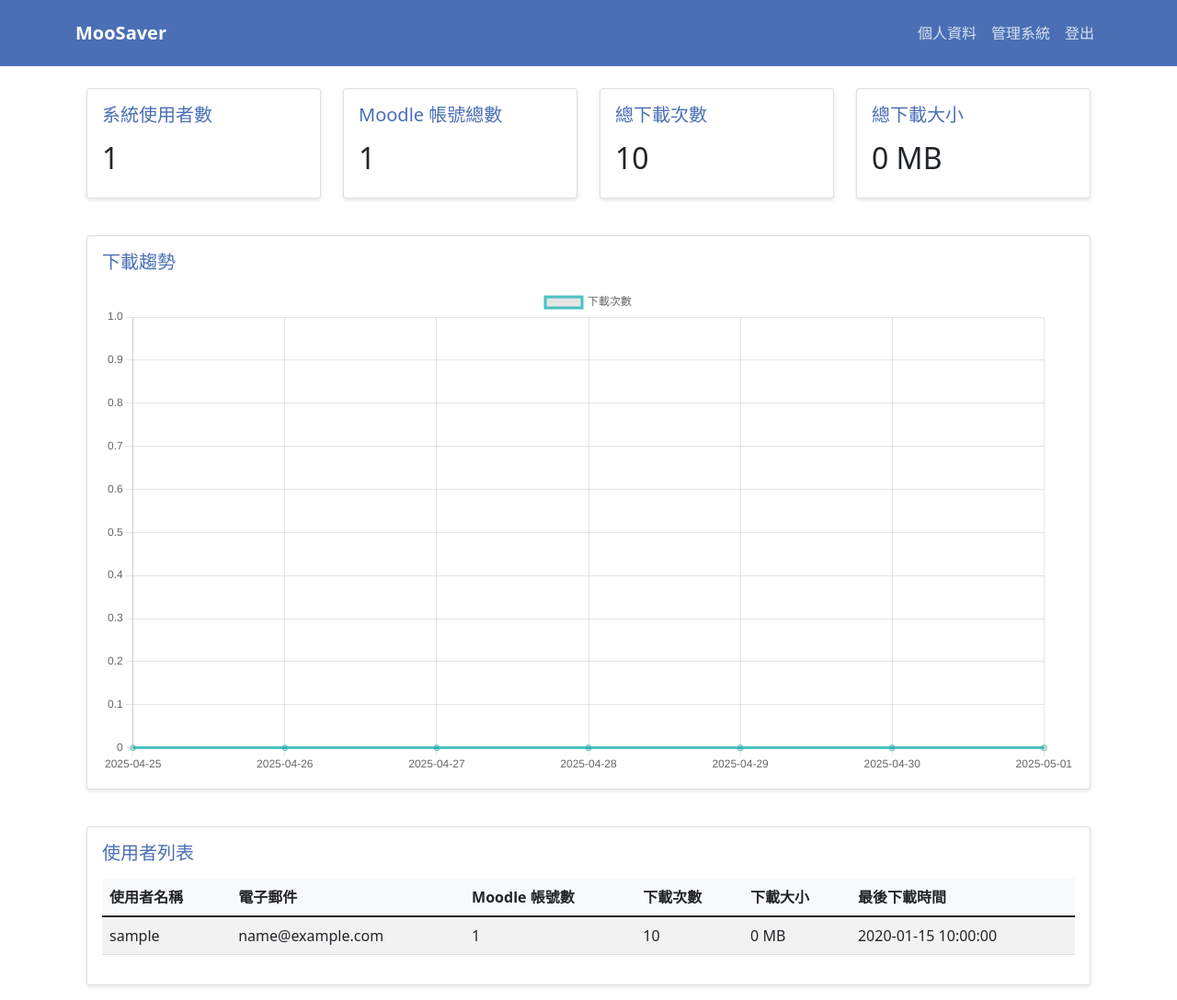
After one commit to 0BlueYan0/moosaver, a Django app: page /users/admin/dashboard/ in a window 1280 px wide. The commit adds this page. Shown: the whole page at 92% size. Run offline with Django 5.2, Linux system fonts and the light colour scheme; a user stored in the database is signed in; tables that the repository leaves empty hold one stand-in row (values such as "Sample post"); some libraries are stand-ins or nearby versions.

Commit message:
新增管理系統功能，包含用戶下載統計更新及管理介面，並在多個模板中添加管理選項。

```diff
--- a/download/templates/download_page.html
+++ b/download/templates/download_page.html
@@ -329,6 +329,9 @@
                         </a>
                         <div class="dropdown-menu" v-show="userMenu">
                             <a href="/profile/" class="dropdown-item">個人資料</a>
+                            {% if user.is_superuser %}
+                            <a href="/users/admin/dashboard/" class="dropdown-item">管理系統</a>
+                            {% endif %}
                             <a href="#" class="dropdown-item" @click.prevent="logout">登出</a>
                         </div>
                     </div>
--- a/download/templates/file_manage.html
+++ b/download/templates/file_manage.html
@@ -549,6 +549,9 @@
                         </a>
                         <div class="dropdown-menu" v-show="userMenu">
                             <a href="/profile/" class="dropdown-item">個人資料</a>
+                            {% if user.is_superuser %}
+                            <a href="/users/admin/dashboard/" class="dropdown-item">管理系統</a>
+                            {% endif %}
                             <a href="#" class="dropdown-item" @click.prevent="logout">登出</a>
                         </div>
                     </div>
--- a/download/templates/home_page.html
+++ b/download/templates/home_page.html
@@ -344,6 +344,9 @@
                         </a>
                         <div class="dropdown-menu" v-show="userMenu">
                             <a href="/profile/" class="dropdown-item">個人資料</a>
+                            {% if user.is_superuser %}
+                            <a href="/users/admin/dashboard/" class="dropdown-item">管理系統</a>
+                            {% endif %}
                             <a href="#" class="dropdown-item" @click.prevent="logout">登出</a>
                         </div>
                     </div>
--- a/download/templates/profile.html
+++ b/download/templates/profile.html
@@ -316,6 +316,9 @@
                         </a>
                         <div class="dropdown-menu" v-show="userMenu">
                             <a href="/profile/" class="dropdown-item">個人資料</a>
+                            {% if user.is_superuser %}
+                            <a href="/users/admin/dashboard/" class="dropdown-item">管理系統</a>
+                            {% endif %}
                             <a href="#" class="dropdown-item" @click.prevent="logout">登出</a>
                         </div>
                     </div>
--- /dev/null
+++ b/users/templates/base.html
@@ -0,0 +1,64 @@
+<!DOCTYPE html>
+<html lang="zh-TW">
+<head>
+    <meta charset="UTF-8">
+    <meta name="viewport" content="width=device-width, initial-scale=1.0">
+    <title>{% block title %}{% endblock %}</title>
+    <link href="https://cdn.jsdelivr.net/npm/bootstrap@5.1.3/dist/css/bootstrap.min.css" rel="stylesheet">
+    <style>
+        .navbar {
+            background-color: #4a6fb5;
+            padding: 1rem;
+        }
+        .navbar-brand {
+            color: white !important;
+            font-weight: bold;
+        }
+        .nav-link {
+            color: rgba(255, 255, 255, 0.8) !important;
+        }
+        .nav-link:hover {
+            color: white !important;
+        }
+        .nav-link.active {
+            color: white !important;
+            font-weight: bold;
+        }
+    </style>
+    {% block extra_css %}{% endblock %}
+</head>
+<body>
+    {% if user.is_authenticated %}
+    <nav class="navbar navbar-expand-lg">
+        <div class="container">
+            <a class="navbar-brand" href="/">MooSaver</a>
+            <button class="navbar-toggler" type="button" data-bs-toggle="collapse" data-bs-target="#navbarNav">
+                <span class="navbar-toggler-icon"></span>
+            </button>
+            <div class="collapse navbar-collapse" id="navbarNav">
+                <ul class="navbar-nav ms-auto">
+                    <li class="nav-item">
+                        <a class="nav-link" href="/profile">個人資料</a>
+                    </li>
+                    {% if user.is_superuser %}
+                    <li class="nav-item">
+                        <a class="nav-link" href="/users/admin/dashboard/">管理系統</a>
+                    </li>
+                    {% endif %}
+                    <li class="nav-item">
+                        <a class="nav-link" href="/users/logout/">登出</a>
+                    </li>
+                </ul>
+            </div>
+        </div>
+    </nav>
+    {% endif %}
+
+    <div class="container mt-4">
+        {% block content %}{% endblock %}
+    </div>
+
+    <script src="https://cdn.jsdelivr.net/npm/bootstrap@5.1.3/dist/js/bootstrap.bundle.min.js"></script>
+    {% block extra_js %}{% endblock %}
+</body>
+</html>
--- /dev/null
+++ b/users/templates/users/admin_dashboard.html
@@ -0,0 +1,159 @@
+{% extends "base.html" %}
+{% load static %}
+
+{% block title %}管理系統 - MooSaver{% endblock %}
+
+{% block extra_css %}
+<style>
+    .card {
+        margin-bottom: 1rem;
+        box-shadow: 0 2px 4px rgba(0,0,0,0.1);
+    }
+    .card-title {
+        color: #4a6fb5;
+        margin-bottom: 1rem;
+    }
+    .table th {
+        background-color: #f8f9fa;
+    }
+    .moodle-accounts {
+        font-size: 0.9em;
+        color: #666;
+    }
+</style>
+{% endblock %}
+
+{% block content %}
+<div class="container-fluid">
+    <div class="row">
+        <!-- 統計卡片 -->
+        <div class="col-md-3">
+            <div class="card">
+                <div class="card-body">
+                    <h5 class="card-title">系統使用者數</h5>
+                    <h2 id="total-users">0</h2>
+                </div>
+            </div>
+        </div>
+        <div class="col-md-3">
+            <div class="card">
+                <div class="card-body">
+                    <h5 class="card-title">Moodle 帳號總數</h5>
+                    <h2 id="total-moodle-accounts">0</h2>
+                </div>
+            </div>
+        </div>
+        <div class="col-md-3">
+            <div class="card">
+                <div class="card-body">
+                    <h5 class="card-title">總下載次數</h5>
+                    <h2 id="total-downloads">0</h2>
+                </div>
+            </div>
+        </div>
+        <div class="col-md-3">
+            <div class="card">
+                <div class="card-body">
+                    <h5 class="card-title">總下載大小</h5>
+                    <h2 id="total-size">0 MB</h2>
+                </div>
+            </div>
+        </div>
+    </div>
+
+    <!-- 圖表區域 -->
+    <div class="row mt-4">
+        <div class="col-md-12">
+            <div class="card">
+                <div class="card-body">
+                    <h5 class="card-title">下載趨勢</h5>
+                    <canvas id="downloadChart"></canvas>
+                </div>
+            </div>
+        </div>
+    </div>
+
+    <!-- 使用者列表 -->
+    <div class="row mt-4">
+        <div class="col-md-12">
+            <div class="card">
+                <div class="card-body">
+                    <h5 class="card-title">使用者列表</h5>
+                    <div class="table-responsive">
+                        <table class="table table-striped">
+                            <thead>
+                                <tr>
+                                    <th>使用者名稱</th>
+                                    <th>電子郵件</th>
+                                    <th>Moodle 帳號數</th>
+                                    <th>下載次數</th>
+                                    <th>下載大小</th>
+                                    <th>最後下載時間</th>
+                                </tr>
+                            </thead>
+                            <tbody id="user-list">
+                            </tbody>
+                        </table>
+                    </div>
+                </div>
+            </div>
+        </div>
+    </div>
+</div>
+{% endblock %}
+
+{% block extra_js %}
+<script src="https://cdn.jsdelivr.net/npm/chart.js"></script>
+<script>
+document.addEventListener('DOMContentLoaded', function() {
+    // 獲取統計數據
+    fetch('/users/admin/statistics/')
+        .then(response => response.json())
+        .then(data => {
+            // 更新統計卡片
+            document.getElementById('total-users').textContent = data.total_users;
+            document.getElementById('total-moodle-accounts').textContent = data.total_moodle_accounts;
+            document.getElementById('total-downloads').textContent = data.total_downloads;
+            document.getElementById('total-size').textContent = data.total_size + ' MB';
+
+            // 更新使用者列表
+            const userList = document.getElementById('user-list');
+            data.users.forEach(user => {
+                const row = document.createElement('tr');
+                row.innerHTML = `
+                    <td>${user.username}</td>
+                    <td>${user.email}</td>
+                    <td>${user.moodle_accounts_count}</td>
+                    <td>${user.total_downloads}</td>
+                    <td>${user.total_size} MB</td>
+                    <td>${user.last_download || '無'}</td>
+                `;
+                userList.appendChild(row);
+            });
+
+            // 繪製圖表
+            const ctx = document.getElementById('downloadChart').getContext('2d');
+            new Chart(ctx, {
+                type: 'line',
+                data: {
+                    labels: data.daily_stats.map(stat => stat.date),
+                    datasets: [{
+                        label: '下載次數',
+                        data: data.daily_stats.map(stat => stat.downloads),
+                        borderColor: 'rgb(75, 192, 192)',
+                        tension: 0.1
+                    }]
+                },
+                options: {
+                    responsive: true,
+                    scales: {
+                        y: {
+                            beginAtZero: true
+                        }
+                    }
+                }
+            });
+        });
+});
+</script>
+{% endblock %}
--- a/users/urls.py
+++ b/users/urls.py
@@ -7,4 +7,6 @@ urlpatterns = [
     path('register/', views.register_view, name='register'),
     path('logout/', views.logout_view, name='logout'),
     path('permissions/', api_user_permissions, name='user_permissions'),
+    path('admin/dashboard/', views.admin_dashboard, name='admin_dashboard'),
+    path('admin/statistics/', views.get_user_statistics, name='user_statistics'),
 ]
--- a/users/views.py
+++ b/users/views.py
@@ -7,7 +7,10 @@ from django.contrib.auth.models import User
 from django.views.decorators.http import require_http_methods
 from django.contrib.auth import authenticate, login, logout
 from django.conf import settings
-from .models import SiteUser
+from .models import SiteUser, UserMoodleLink
+from django.contrib.auth.decorators import login_required, user_passes_test
+from django.db.models import Sum, Count
+from datetime import datetime, timedelta
 
 @ensure_csrf_cookie
 @require_http_methods(["GET", "POST"])
@@ -144,7 +147,71 @@ def register_view(request):
                 # 捕獲其他未預期的錯誤
                 return JsonResponse({'error': str(e)}, status=500)
 
-@require_http_methods(["POST"])
+@require_http_methods(["GET", "POST"])
 def logout_view(request):
     logout(request)
-    return JsonResponse({'message': '已成功登出'})
+    if request.method == 'POST':
+        return JsonResponse({'message': '已成功登出'})
+    return redirect('login')
+
+def is_superuser(user):
+    return user.is_superuser
+
+@login_required
+@user_passes_test(is_superuser)
+def admin_dashboard(request):
+    """管理系統主頁面"""
+    return render(request, 'users/admin_dashboard.html')
+
+@login_required
+@user_passes_test(is_superuser)
+def get_user_statistics(request):
+    """獲取使用者統計數據的 API"""
+    # 獲取總體統計
+    total_users = User.objects.count()
+    total_downloads = SiteUser.objects.aggregate(total=Sum('total_downloads'))['total'] or 0
+    total_size = SiteUser.objects.aggregate(total=Sum('total_download_size'))['total'] or 0
+
+    # 獲取最近 7 天的下載趨勢
+    last_week = datetime.now() - timedelta(days=7)
+    daily_stats = []
+    for i in range(7):
+        date = last_week + timedelta(days=i)
+        daily_stats.append({
+            'date': date.strftime('%Y-%m-%d'),
+            'downloads': 0,  # 這裡需要根據實際下載記錄來統計
+            'size': 0
+        })
+
+    # 獲取使用者列表，包含所有平台的使用者
+    users = User.objects.select_related('siteuser').all()
+    user_list = []
+
+    for user in users:
+        # 獲取該使用者關聯的所有 Moodle 帳號
+        moodle_links = UserMoodleLink.objects.filter(site_user=user.siteuser)
+        moodle_accounts = [link.moodle_user.moodle_stu_id for link in moodle_links]
+
+        user_data = {
+            'id': user.id,
+            'username': user.username,
+            'email': user.email,
+            'total_downloads': user.siteuser.total_downloads,
+            'total_size': user.siteuser.get_total_download_size_mb(),
+            'last_download': user.siteuser.last_download_time.strftime('%Y-%m-%d %H:%M:%S') if user.siteuser.last_download_time else None,
+            'moodle_accounts': moodle_accounts,  # 添加關聯的 Moodle 帳號
+            'moodle_accounts_count': len(moodle_accounts)  # 添加關聯的 Moodle 帳號數量
+        }
+        user_list.append(user_data)
+
+    # 計算所有平台的使用者總數
+    total_moodle_accounts = UserMoodleLink.objects.values('moodle_user').distinct().count()
+
+    return JsonResponse({
+        'total_users': total_users,
+        'total_moodle_accounts': total_moodle_accounts,  # 添加所有平台的使用者總數
+        'total_downloads': total_downloads,
+        'total_size': round(total_size / (1024 * 1024), 2),  # 轉換為 MB
+        'daily_stats': daily_stats,
+        'users': user_list
+    })
```
Also changed, not shown: download/moodle_dl_utils.py (+17 -0 lines).
